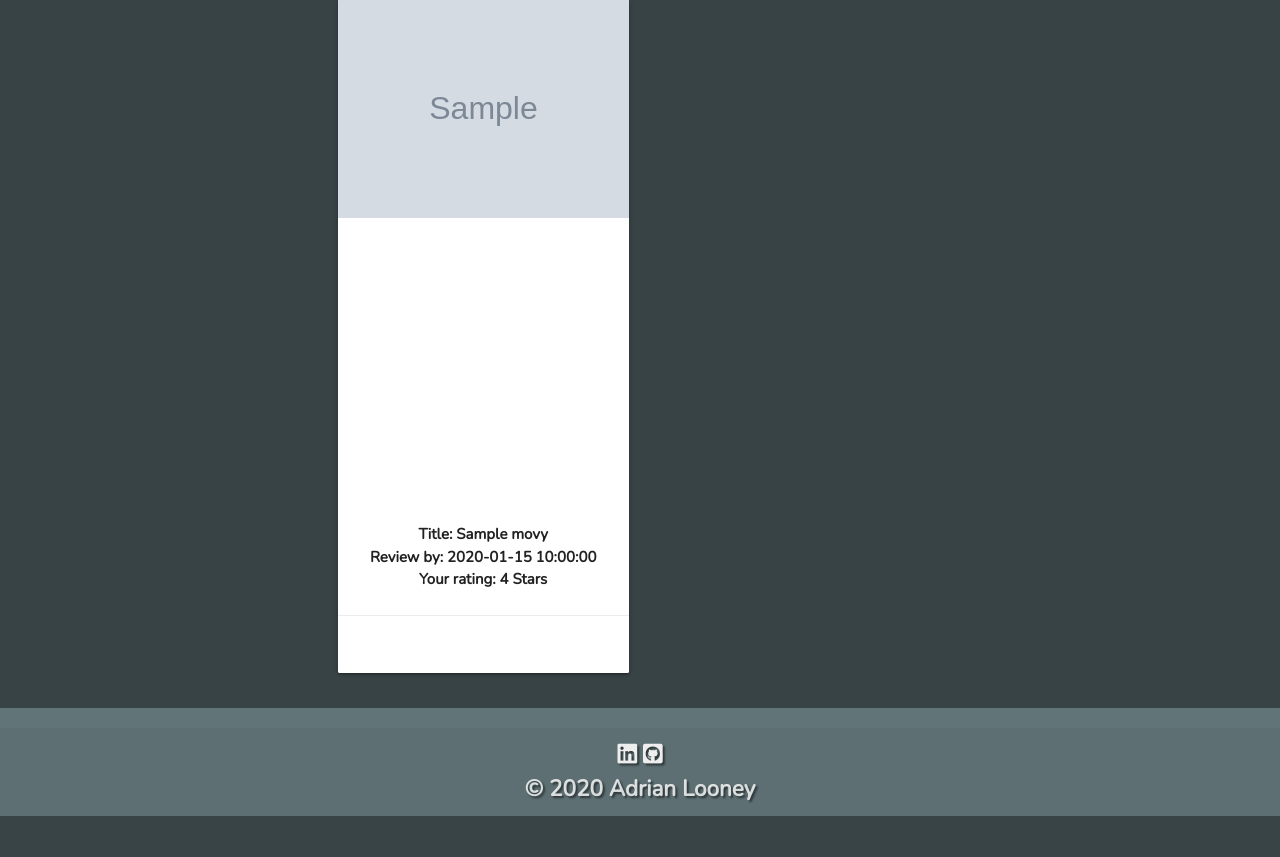
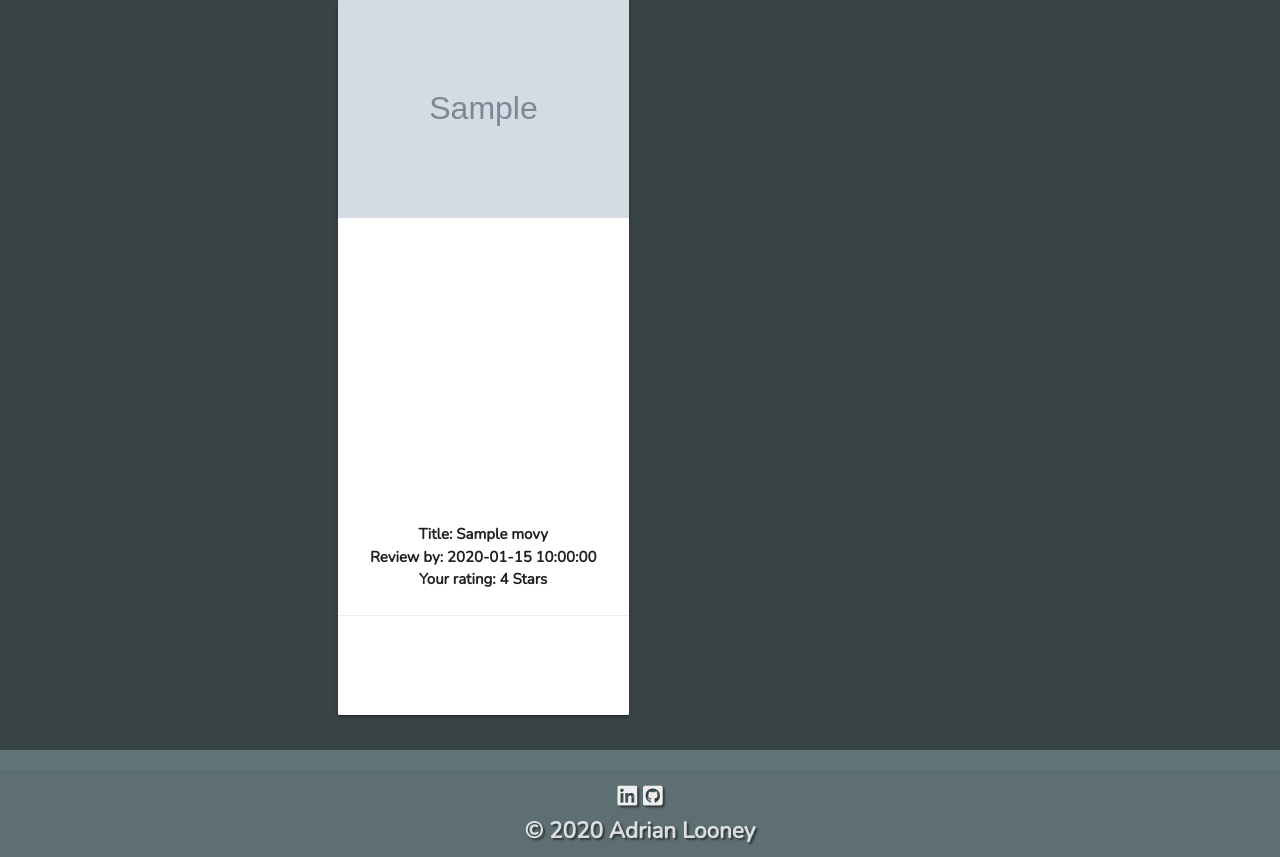
Before and after one commit to Jammerref2015/watchthisnext, a Flask app: page / in a window 1280 px wide. Shown: the part 764-1621 px from the top of the page. Before the commit the page ends 1580 px from the top, so only its background shows below. Run offline with Flask 2, Linux system fonts and the light colour scheme; grey boxes marked "Sample" are stand-in pictures; a database or web service that is not in the repository returns one stand-in record (values such as "Sample title"); some libraries are stand-ins or nearby versions.

Commit message:
Fixed an issue with acards not displaying correctly

```diff
--- a/static/css/style.css
+++ b/static/css/style.css
@@ -90,6 +90,7 @@ body{
     font-size:170%;
     font-family: Nunito, 'Courier New', Courier, monospace;
     font-weight: bold;
+    height:100px;
 
 }
 
```
